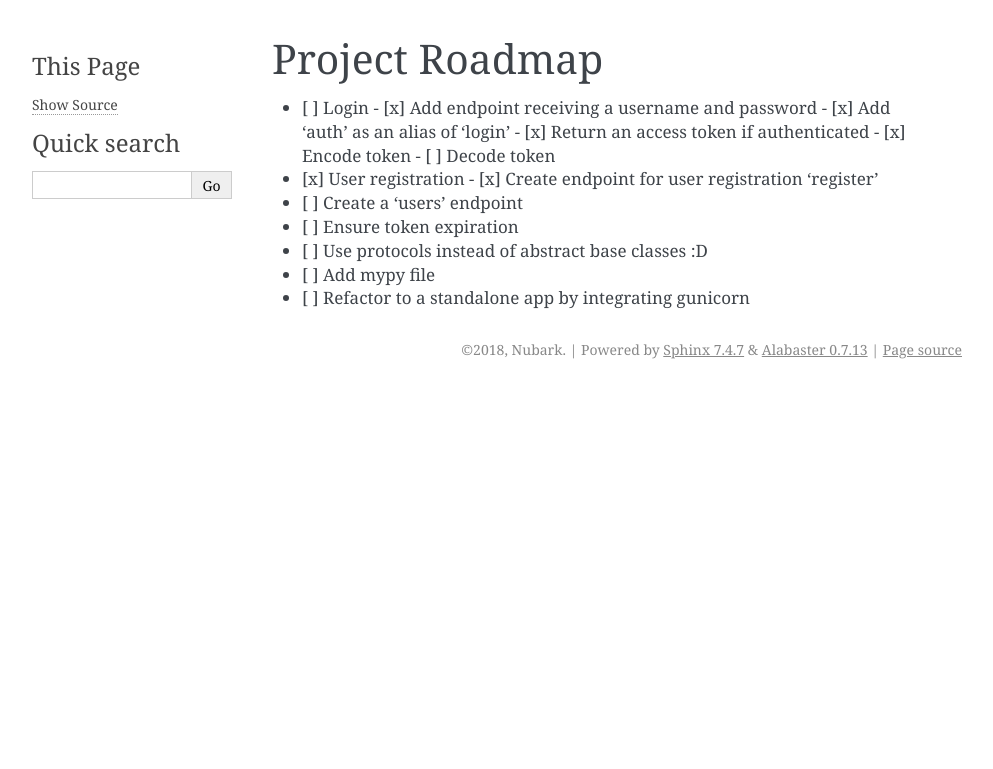
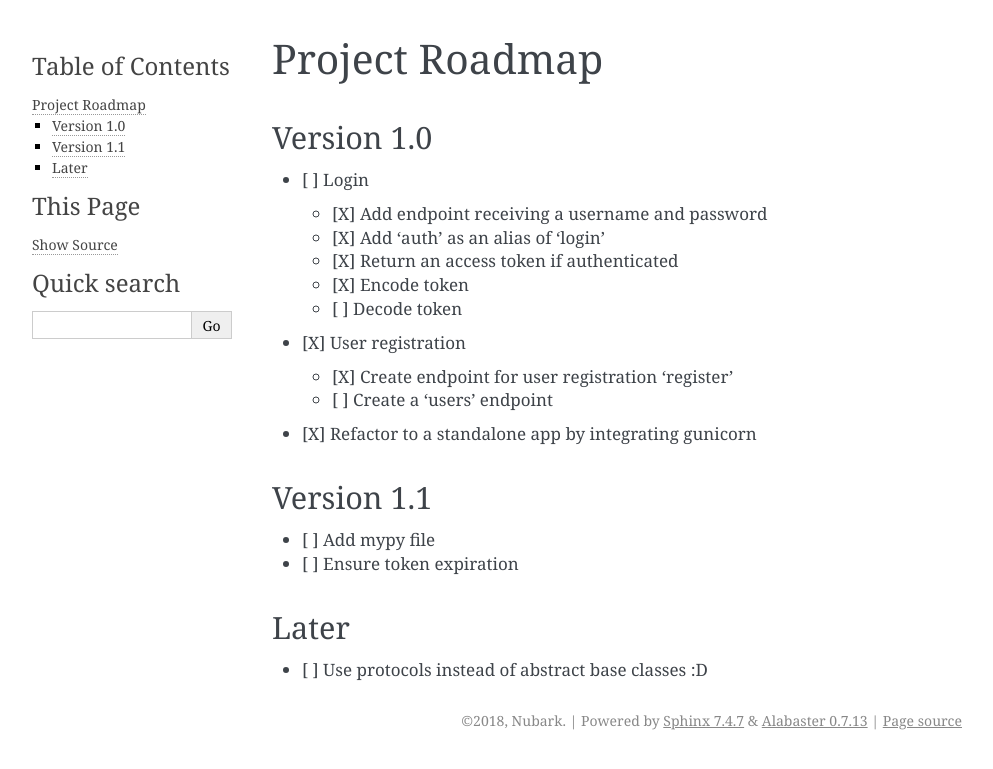
Before and after one commit to knowark/authark, a Sphinx documentation site: the page built from docs/roadmap.rst, in a window 1280 px wide. Shown: the top 769 px of the page, without its empty margins (148-1141 px from the left). Built offline with Sphinx 7.4.7, drawn with Linux system fonts in a browser that asks for light colours.

Commit message:
Add versions to project roadmap

```diff
--- a/docs/roadmap.rst
+++ b/docs/roadmap.rst
@@ -2,16 +2,33 @@ Project Roadmap
 ###############
 
 
+Version 1.0
+===========
+
 - [ ] Login
-  - [x] Add endpoint receiving a username and password
-  - [x] Add 'auth' as an alias of 'login'
-  - [x] Return an access token if authenticated
-  - [x] Encode token
+
+  - [X] Add endpoint receiving a username and password
+  - [X] Add 'auth' as an alias of 'login'
+  - [X] Return an access token if authenticated
+  - [X] Encode token
   - [ ] Decode token
-- [x] User registration
-  - [x] Create endpoint for user registration 'register'
-- [ ] Create a 'users' endpoint
+
+- [X] User registration
+
+  - [X] Create endpoint for user registration 'register'
+
+  - [ ] Create a 'users' endpoint
+
+- [X] Refactor to a standalone app by integrating gunicorn
+
+Version 1.1
+===========
+
+- [ ] Add mypy file
+
 - [ ] Ensure token expiration
+
+Later
+=====
+
 - [ ] Use protocols instead of abstract base classes :D
-- [ ] Add mypy file
-- [ ] Refactor to a standalone app by integrating gunicorn
```
Also changed, not shown: docs/index.rst (+7 -6 lines).
